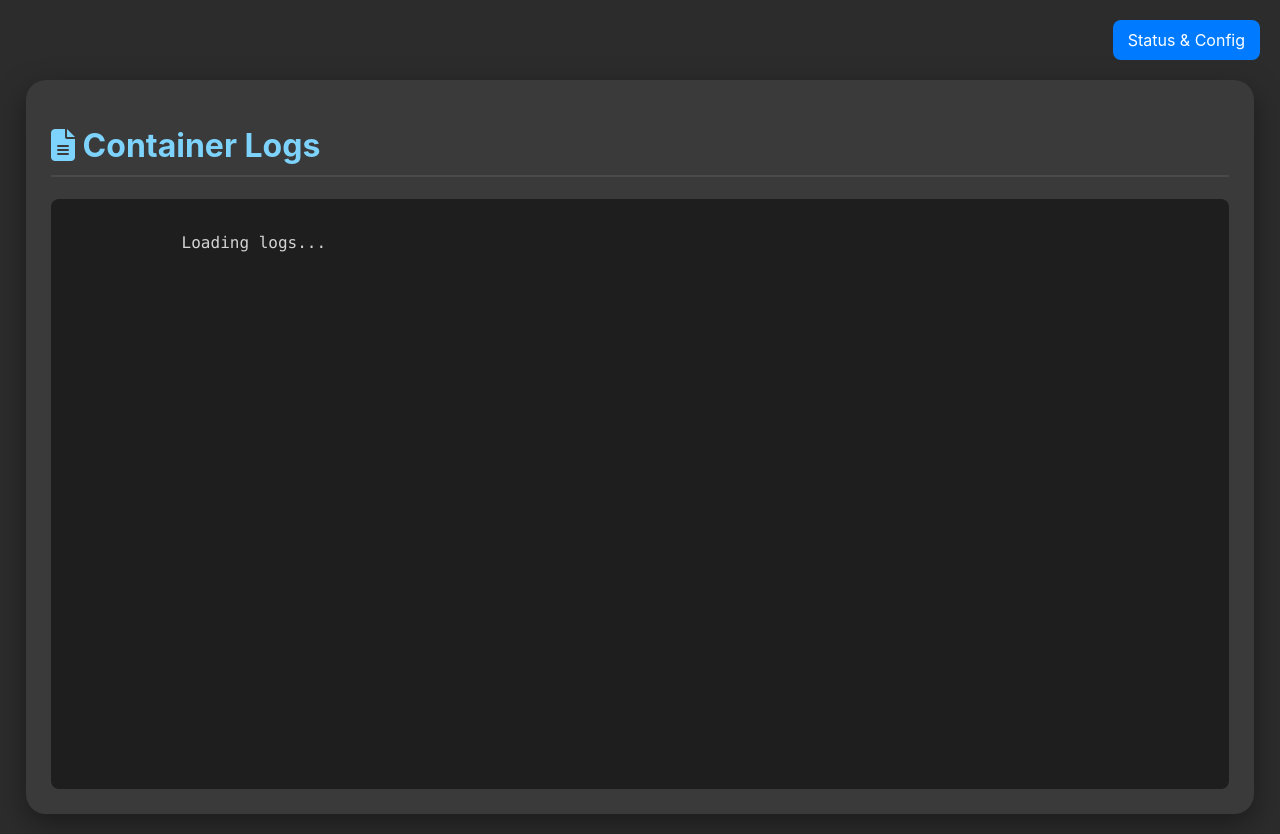
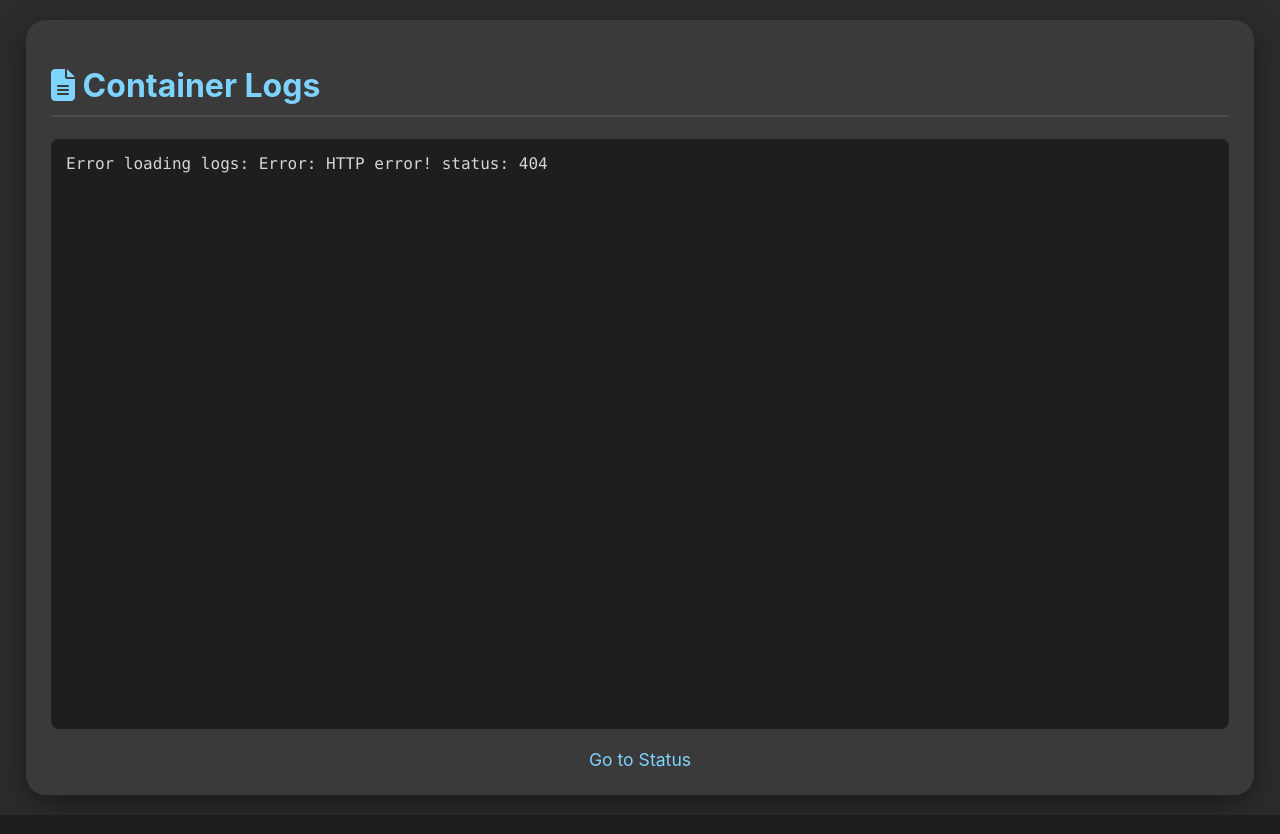
Before and after one commit to nuken/roku-bridge, a Flask app: template templates/logs.html in a window 1280 px wide. Run offline with Flask 3, Linux system fonts and the light colour scheme; the template is opened without the code that fills it, so the values that code supplies are empty.

Commit message:
Update logs.html

```diff
--- a/templates/logs.html
+++ b/templates/logs.html
@@ -7,30 +7,55 @@
     <link rel="stylesheet" href="https://cdnjs.cloudflare.com/ajax/libs/font-awesome/6.5.1/css/all.min.css">
 	<link rel="icon" href="{{ url_for('static', filename='favicon.ico') }}">
     <style>
-        :root { --bg-color: #2c2c2c; --surface-color: #3a3a3a; --primary-color: #7dd3fc; --text-color: #e0e0e0; --border-color: #4a4a4a; --button-color: #007bff; --button-hover-color: #0056b3; }
+        :root { --bg-color: #2c2c2c; --surface-color: #3a3a3a; --primary-color: #7dd3fc; --text-color: #e0e0e0; --border-color: #4a4a4a; }
         body { font-family: -apple-system, BlinkMacSystemFont, "Segoe UI", Roboto, Helvetica, Arial, sans-serif; background-color: var(--bg-color); color: var(--text-color); margin: 0; padding: 20px; }
-        .header-actions { display: flex; justify-content: flex-end; align-items: center; gap: 10px; margin-bottom: 20px; }
-        .nav-buttons a { background-color: var(--button-color); color: white; padding: 10px 15px; border: none; border-radius: 8px; cursor: pointer; font-size: 1em; text-decoration: none; transition: background-color 0.2s; display: inline-flex; align-items: center; gap: 8px; }
-        .nav-buttons a:hover { background-color: var(--button-hover-color); }
         .container { max-width: 95%; margin: 0 auto; background-color: var(--surface-color); border-radius: 20px; padding: 25px; box-shadow: 0 10px 30px rgba(0,0,0,0.4); }
         h1 { color: var(--primary-color); border-bottom: 2px solid var(--border-color); padding-bottom: 10px; }
         .log-container { background-color: #1e1e1e; color: #d4d4d4; font-family: "Menlo", "Consolas", monospace; padding: 15px; border-radius: 8px; height: 70vh; overflow-y: scroll; white-space: pre; }
+        .nav-links { text-align: center; margin-top: 20px; }
+        .nav-links a { color: var(--primary-color); text-decoration: none; font-size: 1.1em; }
     </style>
 </head>
 <body>
-    <div class="header-actions">
-        <div class="nav-buttons">
-            <a href="/status">Status & Config</a>
-        </div>
-    </div>
     <div class="container">
         <h1><i class="fa-solid fa-file-alt"></i> Container Logs</h1>
         <div id="log-container" class="log-container">
             Loading logs...
         </div>
+        <div class="nav-links">
+            <a href="/status">Go to Status</a>
+        </div>
     </div>
+
     <script>
-        // JavaScript remains unchanged
+        const logContainer = document.getElementById('log-container');
+
+        async function fetchLogs() {
+            try {
+                const response = await fetch('/logs/content');
+                if (!response.ok) {
+                    throw new Error(`HTTP error! status: ${response.status}`);
+                }
+                const logText = await response.text();
+                if (logContainer.textContent !== logText) {
+                    logContainer.textContent = logText;
+                    // Auto-scroll to the bottom only if the user hasn't scrolled up
+                    if (logContainer.scrollHeight - logContainer.scrollTop <= logContainer.clientHeight + 20) {
+                        logContainer.scrollTop = logContainer.scrollHeight;
+                    }
+                }
+            } catch (error) {
+                logContainer.textContent = 'Error loading logs: ' + error;
+                console.error('Failed to fetch logs:', error);
+            }
+        }
+
+        document.addEventListener('DOMContentLoaded', () => {
+            fetchLogs();
+            // Refresh logs every 3 seconds
+            setInterval(fetchLogs, 3000);
+        });
     </script>
 </body>
+
 </html>
```
